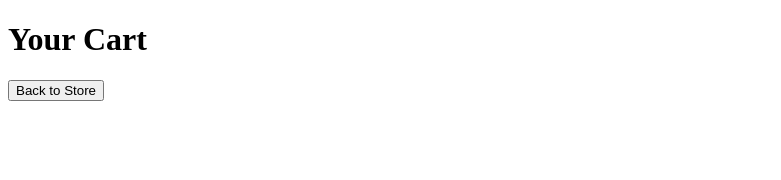
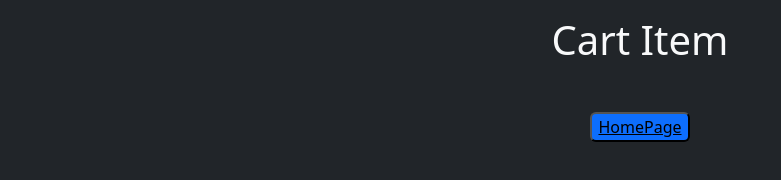
Before and after one commit to SyedYaamin/Phone-App, a plain HTML site: page cart.html in a window 1280 px wide. Shown: the whole page, without its empty margins (0-781 px from the left). Drawn offline with nearby package versions, Linux system fonts and the light colour scheme.

Commit message:
Update cart.html

```diff
--- a/cart.html
+++ b/cart.html
@@ -1,17 +1,26 @@
 <!DOCTYPE html>
 <html lang="en">
+
 <head>
     <meta charset="UTF-8">
     <meta name="viewport" content="width=device-width, initial-scale=1.0">
-    <title>Cart</title>
-    <link rel="stylesheet" href="styles.css">
+    <title>Cart Items Page</title>
+    <link href="https://cdn.jsdelivr.net/npm/bootstrap@5.3.3/dist/css/bootstrap.min.css" rel="stylesheet"
+        integrity="sha384-QWTKZyjpPEjISv5WaRU9OFeRpok6YctnYmDr5pNlyT2bRjXh0JMhjY6hW+ALEwIH" crossorigin="anonymous">
 </head>
-<body>
-    <div class="container">
-        <h1>Your Cart</h1>
-        <div class="cart-items"></div>
-        <button class="btn btn-secondary" onclick="goBack()">Back to Store</button>
+
+<body class="bg-dark text-light">
+    <h1 class="text-center mt-3">Cart Item</h1>
+    <div id="cart-msg" class="mt-3 container"></div>
+    <h3 class="text-center m-5" id="total-amount"></h3>
+    <div class="d-flex justify-content-center align-items-center">
+        <button class="bg-primary rounded"><a class="text-black" href="./index.html">HomePage</a></button>
     </div>
+
+    <script src="https://cdn.jsdelivr.net/npm/bootstrap@5.3.3/dist/js/bootstrap.bundle.min.js"
+        integrity="sha384-YvpcrYf0tY3lHB60NNkmXc5s9fDVZLESaAA55NDzOxhy9GkcIdslK1eN7N6jIeHz"
+        crossorigin="anonymous"></script>
     <script src="cart.js"></script>
 </body>
+
 </html>
```
